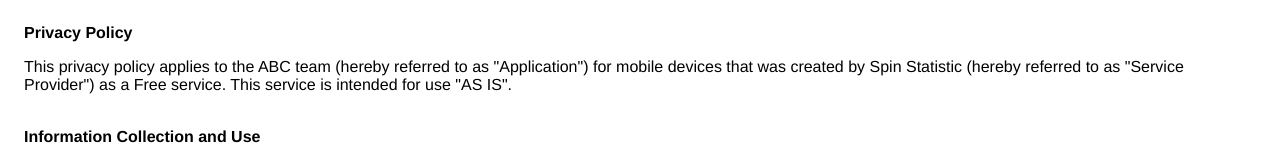
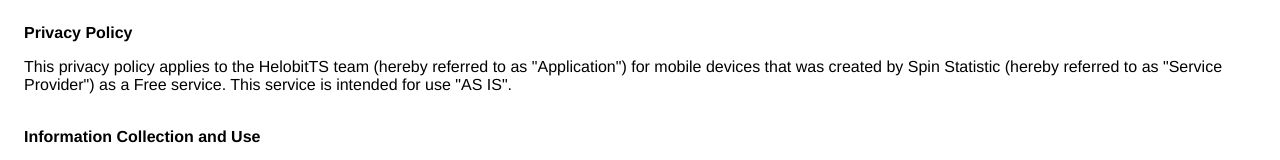
Before and after one commit to boerpachy/boerpachy.github.io, a plain HTML site: page privacy.html in a window 1280 px wide. Shown: the top 160 px of the page. Drawn offline with Linux system fonts and the light colour scheme.

Commit message:
Update privacy.html

```diff
--- a/privacy.html
+++ b/privacy.html
@@ -15,7 +15,7 @@
 
 <body>
   <strong>Privacy Policy</strong>
-  <p>This privacy policy applies to the ABC team (hereby referred to as "Application") for mobile devices
+  <p>This privacy policy applies to the HelobitTS team (hereby referred to as "Application") for mobile devices
     that was created by Spin Statistic (hereby referred to as "Service Provider") as a Free service. This service is
     intended for use "AS IS".</p><br><strong>Information Collection and Use</strong>
   <p>The Application collects information when you download and use it. This information may include information such as
```
